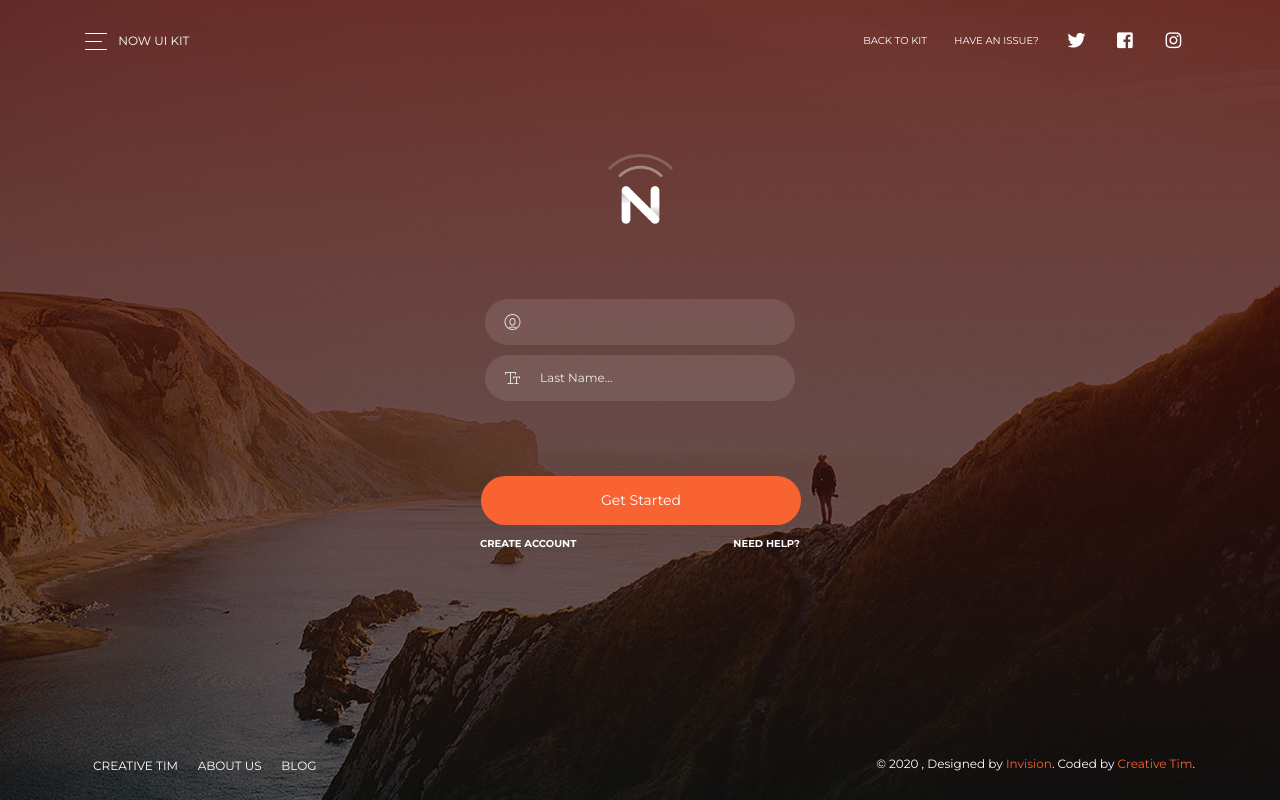
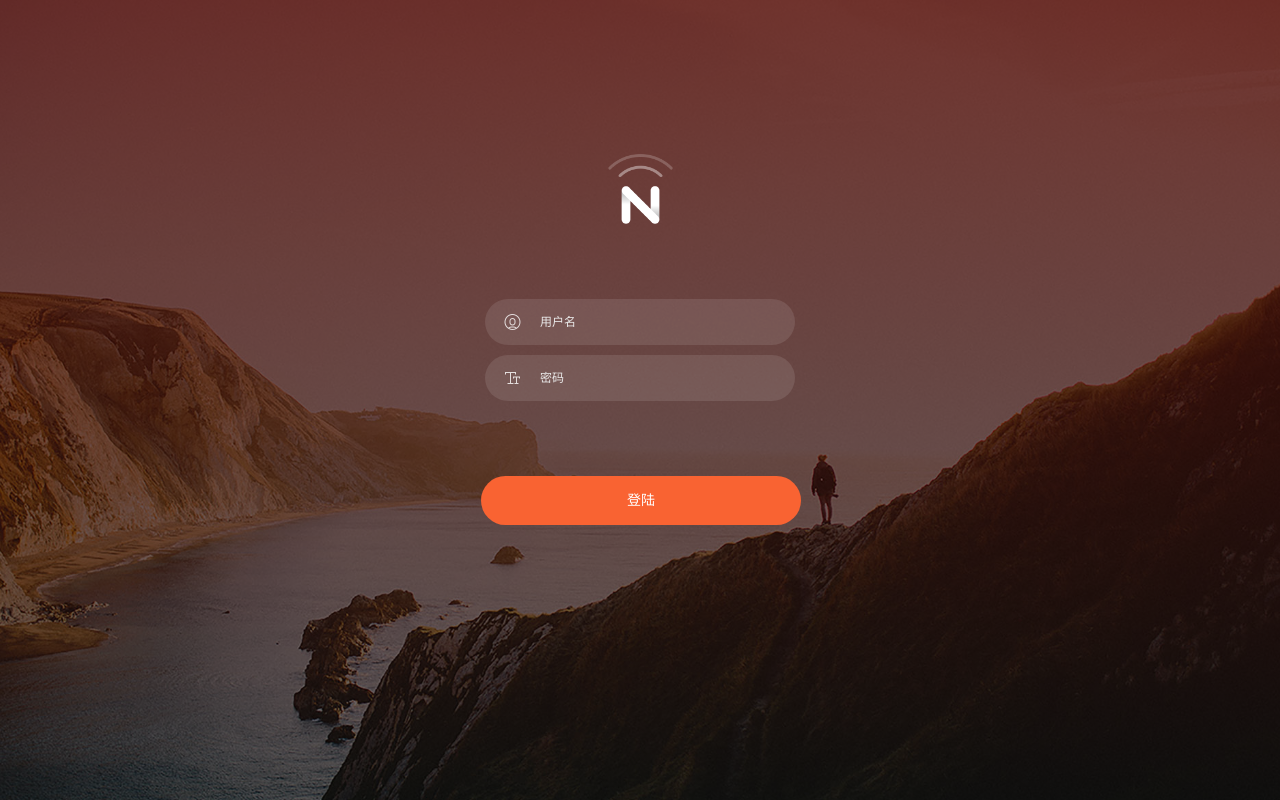
Before and after one commit to zhuyuy/TrafficTrain, a Flask app: template application/templates/login-page.html in a window 1280 px wide. Run offline with Flask 2, Linux system fonts and the light colour scheme; the template is opened without the code that fills it: values that come from a table or form of the project are taken from there, others are empty; some libraries are stand-ins or nearby versions.

Commit message:
登录页面

```diff
--- a/application/__init__.py
+++ b/application/__init__.py
@@ -1,7 +1,7 @@
 from flask import Flask
 from config import Config
 
-app = Flask(__name__, template_folder='templates', static_folder='static', static_url_path='/static')
+app = Flask(__name__, template_folder='templates', static_folder='static', static_url_path='')
 app.config.from_object(Config)
 
 from application import routes
--- a/application/forms.py
+++ b/application/forms.py
@@ -5,7 +5,12 @@ from wtforms.validators import DataRequired
 
 
 class LoginForm(FlaskForm):
-    username = StringField('用户名', validators=[DataRequired()])
-    password = PasswordField('密码', validators=[DataRequired()])
+    username = StringField('用户名', validators=[DataRequired()],description='用户名')
+    password = PasswordField('密码', validators=[DataRequired()], description='密码')
     remember_me = BooleanField('记住密码')
     submit = SubmitField('登陆')
+    StringField()
+
+
+class SearchForm(FlaskForm):
+    submit = SubmitField('查询')
--- a/application/templates/login-page.html
+++ b/application/templates/login-page.html
@@ -28,72 +28,7 @@
 
 <body class="login-page sidebar-collapse">
 <!-- Navbar -->
-<nav class="navbar navbar-expand-lg bg-primary fixed-top navbar-transparent " color-on-scroll="400">
-    <div class="container">
-        <div class="dropdown button-dropdown">
-            <a href="#pablo" class="dropdown-toggle" id="navbarDropdown" data-toggle="dropdown">
-                <span class="button-bar"></span>
-                <span class="button-bar"></span>
-                <span class="button-bar"></span>
-            </a>
-            <div class="dropdown-menu" aria-labelledby="navbarDropdown">
-                <a class="dropdown-header">Dropdown header</a>
-                <a class="dropdown-item" href="#">Action</a>
-                <a class="dropdown-item" href="#">Another action</a>
-                <a class="dropdown-item" href="#">Something else here</a>
-                <div class="dropdown-divider"></div>
-                <a class="dropdown-item" href="#">Separated link</a>
-                <div class="dropdown-divider"></div>
-                <a class="dropdown-item" href="#">One more separated link</a>
-            </div>
-        </div>
-        <div class="navbar-translate">
-            <a class="navbar-brand" href="https://demos.creative-tim.com/now-ui-kit/index.html" rel="tooltip"
-               title="Designed by Invision. Coded by Creative Tim" data-placement="bottom" target="_blank">
-                Now Ui Kit
-            </a>
-            <button class="navbar-toggler navbar-toggler" type="button" data-toggle="collapse" data-target="#navigation"
-                    aria-controls="navigation-index" aria-expanded="false" aria-label="Toggle navigation">
-                <span class="navbar-toggler-bar top-bar"></span>
-                <span class="navbar-toggler-bar middle-bar"></span>
-                <span class="navbar-toggler-bar bottom-bar"></span>
-            </button>
-        </div>
-        <div class="collapse navbar-collapse justify-content-end" id="navigation"
-             data-nav-image="../assets/img/blurred-image-1.jpg">
-            <ul class="navbar-nav">
-                <li class="nav-item">
-                    <a class="nav-link" href="../index.html">Back to Kit</a>
-                </li>
-                <li class="nav-item">
-                    <a class="nav-link" href="https://github.com/creativetimofficial/now-ui-kit/issues">Have an
-                        issue?</a>
-                </li>
-                <li class="nav-item">
-                    <a class="nav-link" rel="tooltip" title="Follow us on Twitter" data-placement="bottom"
-                       href="https://twitter.com/CreativeTim" target="_blank">
-                        <i class="fab fa-twitter"></i>
-                        <p class="d-lg-none d-xl-none">Twitter</p>
-                    </a>
-                </li>
-                <li class="nav-item">
-                    <a class="nav-link" rel="tooltip" title="Like us on Facebook" data-placement="bottom"
-                       href="https://www.facebook.com/CreativeTim" target="_blank">
-                        <i class="fab fa-facebook-square"></i>
-                        <p class="d-lg-none d-xl-none">Facebook</p>
-                    </a>
-                </li>
-                <li class="nav-item">
-                    <a class="nav-link" rel="tooltip" title="Follow us on Instagram" data-placement="bottom"
-                       href="https://www.instagram.com/CreativeTimOfficial" target="_blank">
-                        <i class="fab fa-instagram"></i>
-                        <p class="d-lg-none d-xl-none">Instagram</p>
-                    </a>
-                </li>
-            </ul>
-        </div>
-    </div>
-</nav>
+
 <!-- End Navbar -->
 <div class="page-header clear-filter" filter-color="orange">
     <div class="page-header-image" style="background-image:url(../assets/img/login.jpg)"></div>
@@ -115,8 +50,7 @@
                       <i class="now-ui-icons users_circle-08"></i>
                     </span>
                                 </div>
-                                <input type="text" class="form-control" placeholder={{ form.username.lable }}>
-
+                                {{ form.username(size=20, class="form-control", placeholder=form.username.description) }}
 
                             </div>
                             <div class="input-group no-border input-lg">
@@ -125,59 +59,18 @@
                       <i class="now-ui-icons text_caps-small"></i>
                     </span>
                                 </div>
-                                <input type="text" placeholder="Last Name..." class="form-control"/>
+                                {{ form.password(size=32, class="form-control", placeholder=form.password.description) }}
                             </div>
                         </div>
                         <div class="card-footer text-center">
-                            <a href="#pablo" class="btn btn-primary btn-round btn-lg btn-block">Get Started</a>
-                            <div class="pull-left">
-                                <h6>
-                                    <a href="#pablo" class="link">Create Account</a>
-                                </h6>
-                            </div>
-                            <div class="pull-right">
-                                <h6>
-                                    <a href="#pablo" class="link">Need Help?</a>
-                                </h6>
-                            </div>
+                            {{ form.submit(class="btn btn-primary btn-round btn-lg btn-block") }}
+
                     </form>
                 </div>
             </div>
         </div>
     </div>
 </div>
-<footer class="footer">
-    <div class=" container ">
-        <nav>
-            <ul>
-                <li>
-                    <a href="https://www.creative-tim.com">
-                        Creative Tim
-                    </a>
-                </li>
-                <li>
-                    <a href="http://presentation.creative-tim.com">
-                        About Us
-                    </a>
-                </li>
-                <li>
-                    <a href="http://blog.creative-tim.com">
-                        Blog
-                    </a>
-                </li>
-            </ul>
-        </nav>
-        <div class="copyright" id="copyright">
-            &copy;
-            <script>
-                document.getElementById('copyright').appendChild(document.createTextNode(new Date().getFullYear()))
-            </script>
-            , Designed by
-            <a href="https://www.invisionapp.com" target="_blank">Invision</a>. Coded by
-            <a href="https://www.creative-tim.com" target="_blank">Creative Tim</a>.
-        </div>
-    </div>
-</footer>
 </div>
 <!--   Core JS Files   -->
 <script src="../assets/js/core/jquery.min.js" type="text/javascript"></script>
```
Also changed, not shown: application/routes.py (+8 -3 lines).
